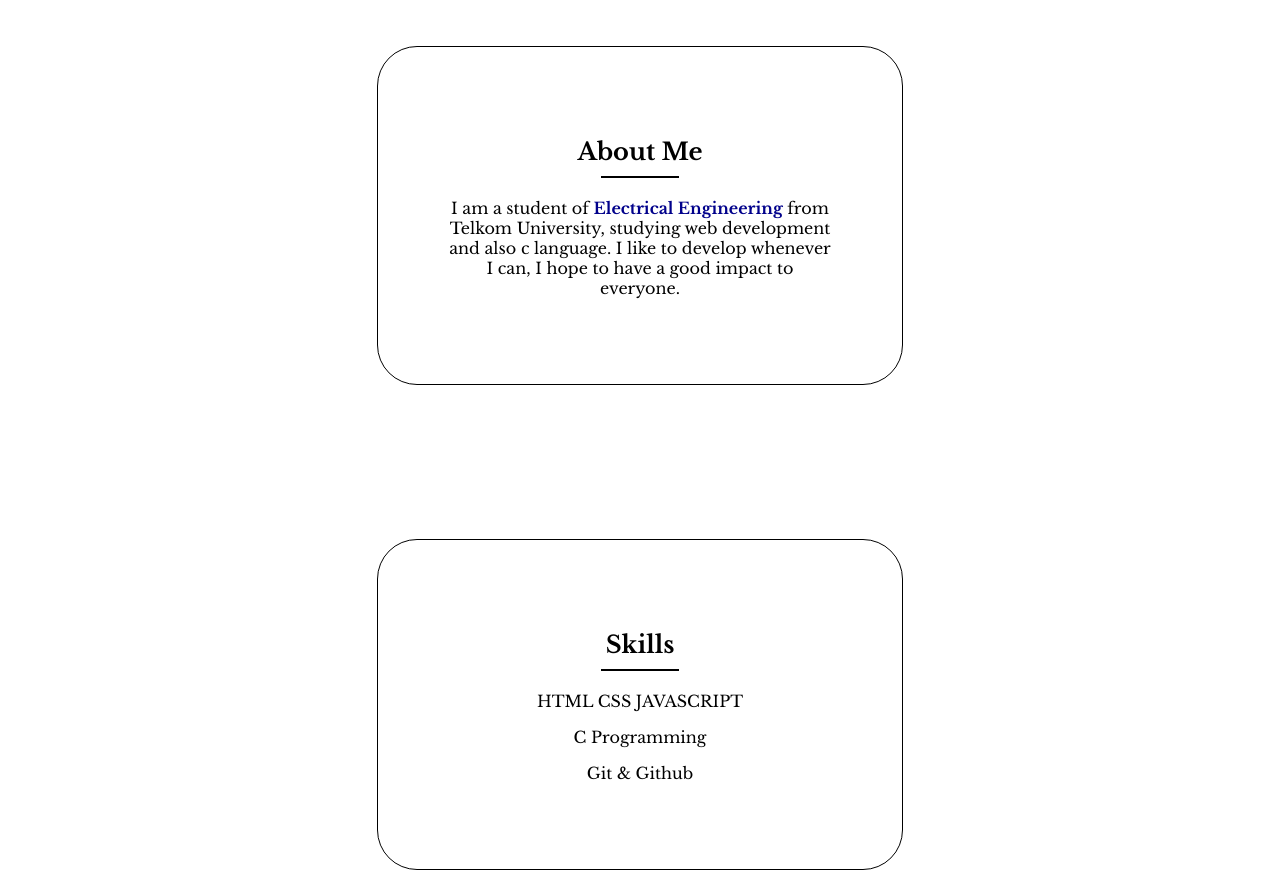
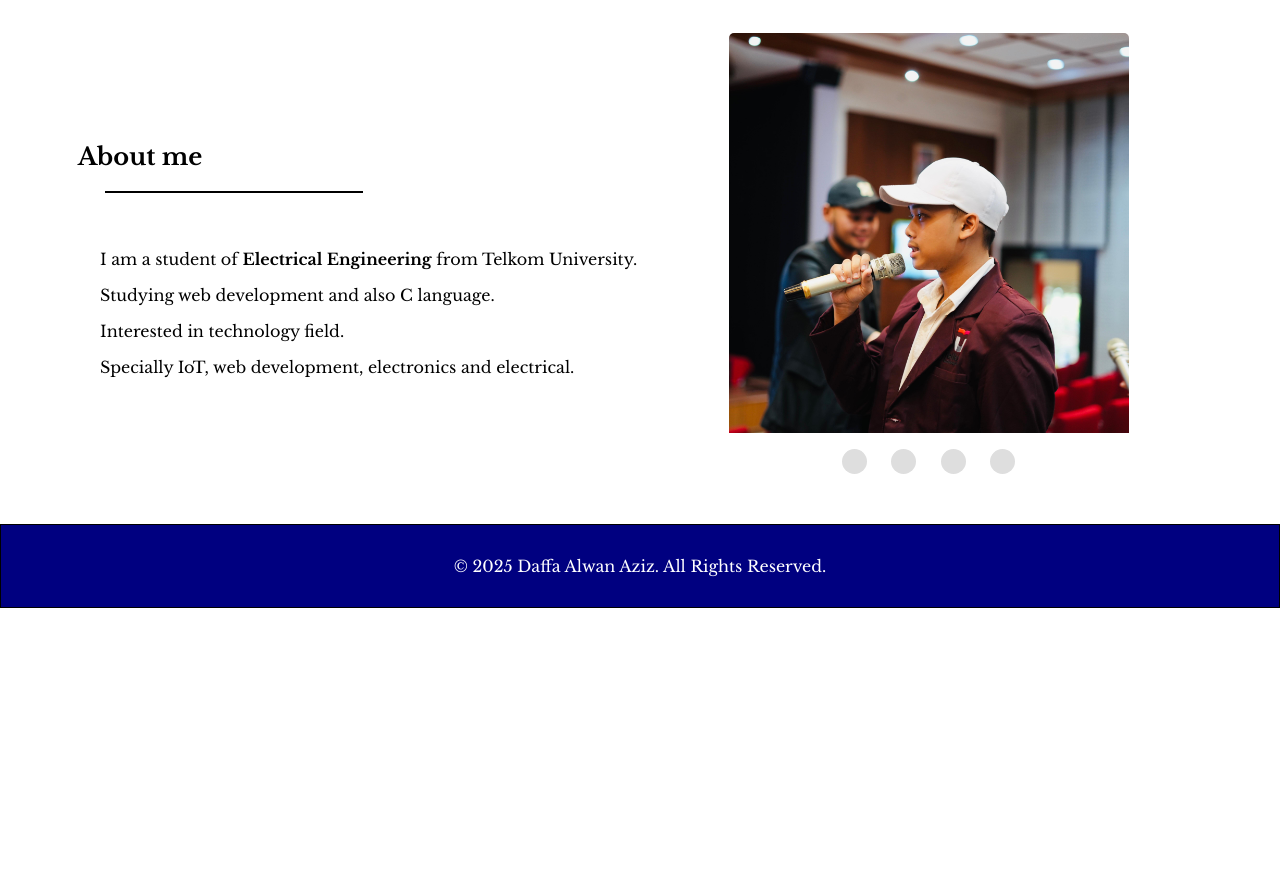
Before and after one commit to DNALWANA/First-web-porto, a plain HTML site: page index.html in a window 1280 px wide. Shown: the part 800-1673 px from the top of the page. After the commit the page ends 1408 px from the top, so only its background shows below. Drawn offline with nearby package versions, Linux system fonts and the light colour scheme.

Commit message:
Pembuatan ulang deskripsi lengkap (About Me)

```diff
--- a/index.html
+++ b/index.html
@@ -4,15 +4,20 @@
     <meta charset="UTF-8">
     <meta name="viewport" content="width=device-width, initial-scale=1.0">
     <title>Daff Porto</title>
+
     <link rel="preconnect" href="https://fonts.googleapis.com">
     <link rel="preconnect" href="https://fonts.gstatic.com" crossorigin>
     <link href="https://fonts.googleapis.com/css2?family=Libre+Baskerville:ital,wght@0,400;0,700;1,400&family=Vollkorn:ital,wght@0,400..900;1,400..900&display=swap" rel="stylesheet">
+
     <link rel="stylesheet" href="style.css">
+
     <script src="https://cdn.jsdelivr.net/npm/typed.js@2.0.12"></script>
     <script src="https://cdn.jsdelivr.net/npm/typed.js@2.0.12"></script>
     <script src="interact.js" defer></script>
+
 </head>
 <body>
+
   <header>
       <h1><b>DAFFA WEB PORTOFOLIO</b></h1>
       <hr>
@@ -30,6 +35,7 @@
         </p>
         <p>Nice to meet you!</p>
       </div>
+
       <div class="intro-img">
         <img src="foto-daffa.jpg" alt="Daffa">
       </div>
@@ -50,7 +56,6 @@
           <ul>
             <li>HTML, CSS, JavaScript</li>
             <p>....See details</p>
-
           </ul>
         </a>
       </div>
@@ -72,56 +77,52 @@
           <h3>Contact</h3>
           <p>Email: daffcloud@gmail.com</p>
           <p>....See details</p>
+        </a>
       </div>
-      </a>
+
     </section>
 </main>
 
-<section class="nyocot">
+<!-- Header description detail -->
 
-  <div class="add">
-    <section id="about">
-    <h2>
-      About Me
+<section id="about" class="about-section">
+
+  <h2>About me</h2>
   <hr>
-    </h2>
-    <p>I am a student of <b>Electrical Engineering</b> from Telkom University, studying web development and also c language. I like to develop whenever I can, I hope to have a good impact to everyone.</p>
-    </section>
+
+  <div class="about-container">
+    <div class="about-text">
+      <p>I am a student of <b>Electrical Engineering</b> from Telkom University.</p>
+      <p>Studying web development and also C language.</p>
+      <p>Interested in technology field.</p>
+      <p>Specially IoT, web development, electronics and electrical.</p>
     </div>
 
-  <div class="add">
-    <section id="skills">
-    <h2>
-      Skills
-      <hr>
-    </h2>
-    <p>HTML CSS JAVASCRIPT</p>
-    <p>C Programming</p>
-    <p>Git & Github</p>
-    </section>
+    <div class="wrapper">
+      <div class="slides">
+        <span id="slide1"></span>
+        <span id="slide2"></span>
+        <span id="slide3"></span>
+        <span id="slide4"></span>
+
+        <div class="abutimg">
+          <img src="foto1.jpg" alt="">
+          <img src="foto2.jpg" alt="">
+          <img src="foto3.jpg" alt="">
+          <img src="foto4.jpg" alt="">
+        </div>
       </div>
 
-  <div class="add">
-    <section id="project">
-    <h2>
-      Project
-      <hr>
-    </h2>
-    <p>Portofolio WEB</p>
-    </section>
+      <div class="nav-about">
+        <a href="#slide1">1</a>
+        <a href="#slide2">2</a>
+        <a href="#slide3">3</a>
+        <a href="#slide4">4</a>
       </div>
-
-  <div class="add">
-    <section id="contact">
-    <h2>
-      Contact
-      <hr>
-    </h2>
-     <p>Email: daffcloud@gmail.com</p>
-    <p>Phone: +62 878 7115 8949</p>
-    </section>
+    </div>
   </div>
 </section>
+
 
 <footer>
   <p>© 2025 Daffa Alwan Aziz. All Rights Reserved.</p>
--- a/style.css
+++ b/style.css
@@ -2,7 +2,6 @@ body {
   font-family: "Libre Baskerville", serif;
   text-align: center;
 }
-
 
 .intro {
   display: flex;
@@ -14,7 +13,6 @@ body {
 .intro-text{
   text-align: left;
 }
-
 
 .info {
   display: flex;
@@ -30,7 +28,6 @@ body {
   border-radius: 12px;
   box-shadow: 5px 6px 10px;
   text-align: left;
-
 }
 
 .info .card p{
@@ -50,42 +47,10 @@ body {
   color: white;
 }
 
-
 header hr{
   width: 50%;
   margin: 20px auto;
   border: 2px solid black;
-}
-
-.nyocot .add hr{
-  width: 20%;
-  margin: 10px auto; /* biar tetap rata tengah */
-  border: 1px solid black;
-  transition: border-color 0.3s ease;
-}
-
-.nyocot .add:hover hr{
-  border-color: white ;
-}
-
-.nyocot .add{
-  margin-top: 12% !important;
-  border: 1px solid black;  /* border kotak */
-  margin-bottom: 12% !important;      /* jarak antar kotak */
-  padding: 70px;
-  text-align: center;
-  width: 30%;
-  margin: 10px auto;
-  border-radius: 40px;
-}
-
-.nyocot :hover{
-  background-color: darkblue;
-  color: white;
-}
-
-.nyocot .add p{
-  text-align: center;
 }
 
 body, html {
@@ -137,10 +102,82 @@ header h1{
   font-weight: bold;
 }
 
-.nyocot .add p b{
-  color: darkblue;
+.info .card h3{
+  margin-top: 1px;
+  margin-bottom: 3px;
+  padding: 0px;
 }
 
-.nyocot .add:hover p b{
-  color: white;
+.about-section h2{
+  margin-right: 1000px;
+  margin-top: 300px;
 }
+
+.about-section hr{
+  width: 20%;
+  margin-left: 105px;
+  border: 1px solid black;
+  transition: border-color 0.3s ease;
+  margin-bottom: 10px;
+}
+
+.about-section .about-container{
+  display: flex;
+  align-items: start;     /* biar sejajar tengah secara vertikal */
+  justify-content: space-between;
+  gap: 40px;
+  margin: 40px 100px;
+}
+
+.about-section .about-container .about-text p{
+  text-align: left;
+}
+
+
+.abutimg {
+  display: flex;
+  width: 100%;
+}
+
+.abutimg img{
+  width: 100%;
+}
+
+.wrapper {
+  width: 400px;
+  margin: auto;
+  border-radius: 5px;
+  overflow: hidden;
+  margin-top: -200px;
+
+}
+
+.nav-about a{
+  display: inline-block;
+  height: 25px;
+  width: 25px;
+  background-color: #dedede;
+  font-size: 0px;
+  border-radius: 50%;
+  margin: 10px;
+}
+
+.nav-about a:hover{
+  background-color: #0096c7;
+}
+
+#slide1:target ~ .abutimg {
+  margin-left: 0px;
+}
+
+#slide2:target ~ .abutimg {
+  margin-left: -100%;
+}
+
+#slide3:target ~ .abutimg {
+  margin-left: -200%;
+}
+
+#slide4:target ~ .abutimg {
+  margin-left: -300%;
+}
```
Also changed, not shown: foto1.jpg (added), foto2.jpg (added), foto3.jpg (added), foto4.jpg (added). Lines whose indentation alone changed are shown as unchanged.
